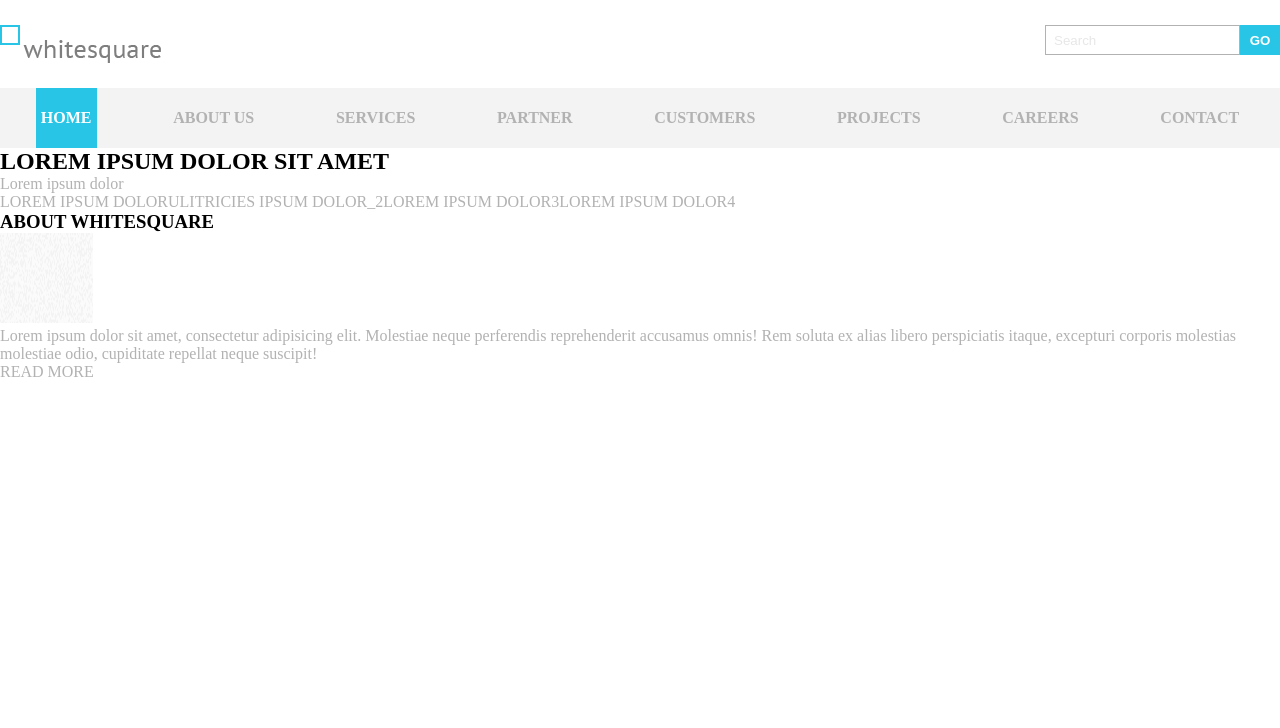
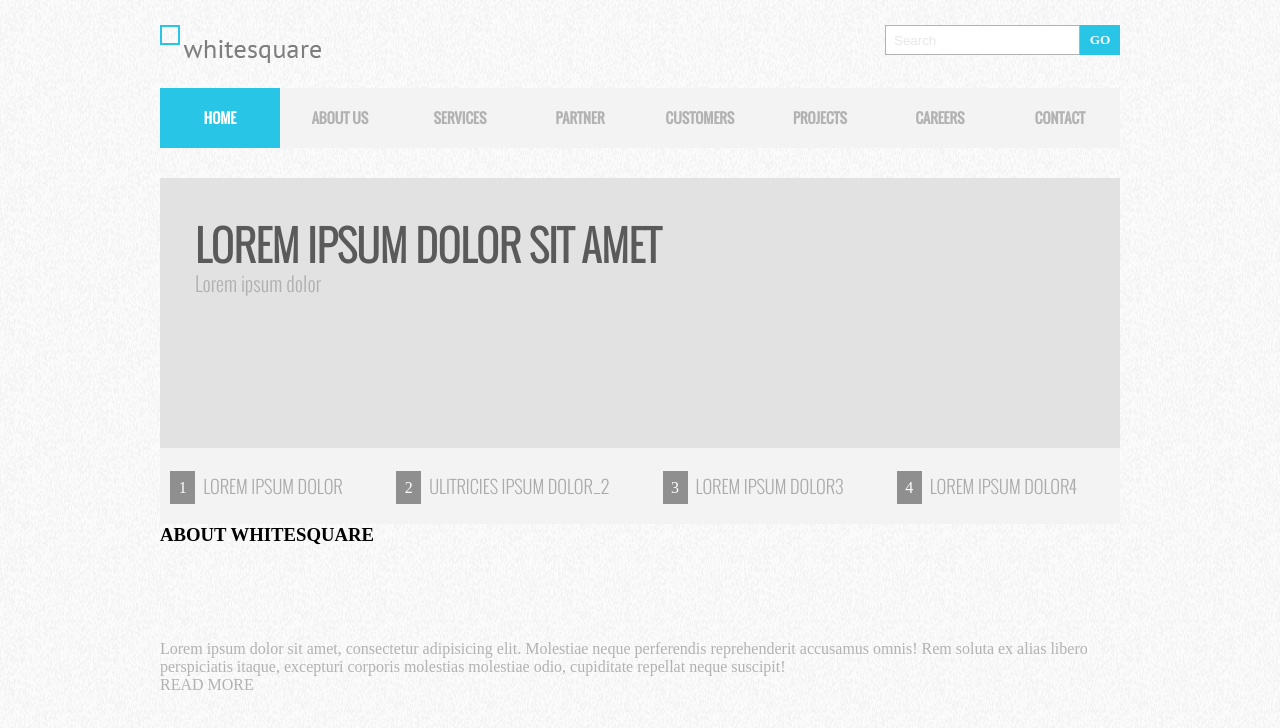
Before and after one commit to IuriiDegtyarov/F-17-02, a plain HTML site: page Lessons_19_V/index.html in a window 1280 px wide. Drawn offline with Linux system fonts and the light colour scheme.

Commit message:
Lessons_19_V/

```diff
--- a/Lessons_19_V/style.css
+++ b/Lessons_19_V/style.css
@@ -1,6 +1,19 @@
+@font-face {
+    font-family: 'Oswald-Light';
+    src: url('fonts/Oswald-Light.ttf');
+}
+@font-face {
+    font-family: 'Oswald-Regular';
+    src: url('fonts/Oswald-Regular.ttf');
+}
 *{
 	margin: 0;
 	padding: 0;
+}
+body{
+	max-width: 960px;
+	margin: 0 auto;
+	background-image: url('img/bg.png');
 }
 a{
 	text-decoration: none;
@@ -20,11 +33,6 @@ h2, h3, a{
 ::-webkit-input-placeholder{
 	color: #e7e7e7;
 }
-/*.header{
-	height: 100px;
-	display: flex;
-	align-content:
-}*/
 .header_list-search{
 	justify-content: space-between;
 	margin: 25px 0;
@@ -48,31 +56,30 @@ h2, h3, a{
 	text-transform: uppercase;
 	cursor: pointer;
 	font-weight: bold;
+	font-family: "Qswald-Regular";
 }
 .header_element>button:hover{
 	border: 1px solid #b2b2b2;
 	color: #b2b2b2;
 }
-.header_navigation{
-	height: 60px;
-}
 .header_navigation-list{
 	background-color: #f3f3f3;
-	height: inherit;
 	align-items: center;
-	justify-content: space-around;
+	flex-wrap: wrap;
 }
 .header_navigation-element{
-	height: inherit;
+	height: 60px;
 	padding: 0 5px;
 	box-sizing: border-box;
+	width: 100px;
+	flex-grow: 1;
 }
 .header_navigation-element>a{
 	font-weight: bold;
 	height: inherit;
-	width: initial;
 	justify-content: center;
 	align-items: center;
+	font: bold 14px/40px "Oswald-Regular";
 }
 .header_navigation-element:hover, .header_navigation-element__activ{
 	color: #fff;
@@ -81,3 +88,55 @@ h2, h3, a{
 .header_navigation-element:hover a, .header_navigation-element__activ a{
 	color: #fff;
 }
+.main_slider, .main-articles{
+	margin-top: 30px;
+}
+.main_slider-element{
+	background-color: #e2e2e2;
+	height: 200px;
+	padding: 35px;
+	font-family: 'Oswald-Light';
+	font-size: 14px;
+}
+.main_slider-element>h2{
+	font-size: 42px;
+	color: #5a5a5a;
+}
+.main_slider-element>p{
+	font-size: 20px;
+	line-height: 16px;
+	color: #b0b0b0;
+}
+.main_slider-navigation{
+	padding: 30px 0;
+	background-color: #f3f3f3;
+	justify-content: space-around;
+	counter-reset: list1;
+}
+.main_slider-navigation a{
+	font: 18px/16px "Oswald-Light";
+	color: #aaa;
+}
+.main_slider-navigation-element:hover a {
+	color: #29c5e6;
+}
+.main_slider-navigation-element{
+	position: relative;
+}
+.main_slider-navigation-element::before{
+	display: inline-block;
+	width: 15px;
+	height: 17px;
+	counter-increment: list1;
+	content: counter(list1);
+	position: absolute;
+	top: -7px;
+	left: -33px;
+	padding: 8px 5px;
+	text-align: center;
+	background-color: #8f8f8f;
+	color: #fff;
+}
+.main_slider-navigation-element:hover::before{
+	background-color: #29c5e6;
+}
```
Also changed, not shown: 1 other file.
